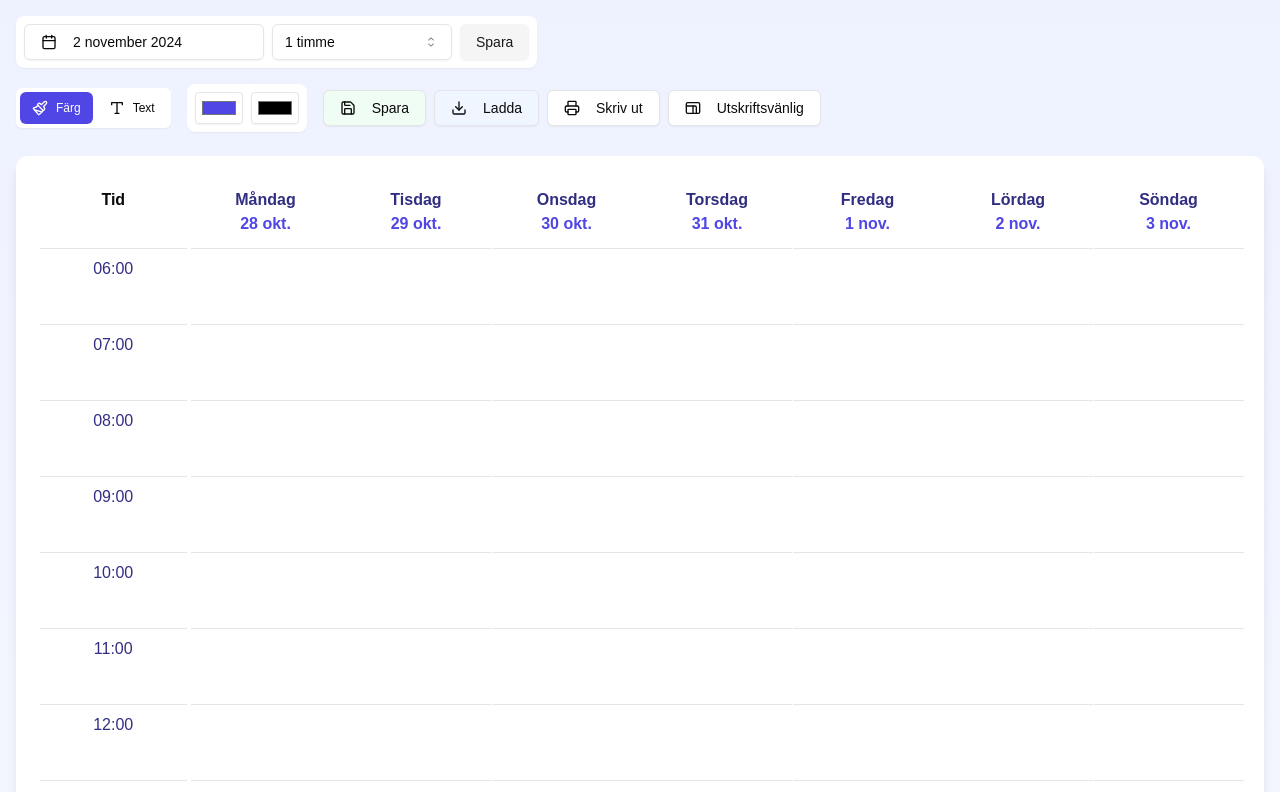
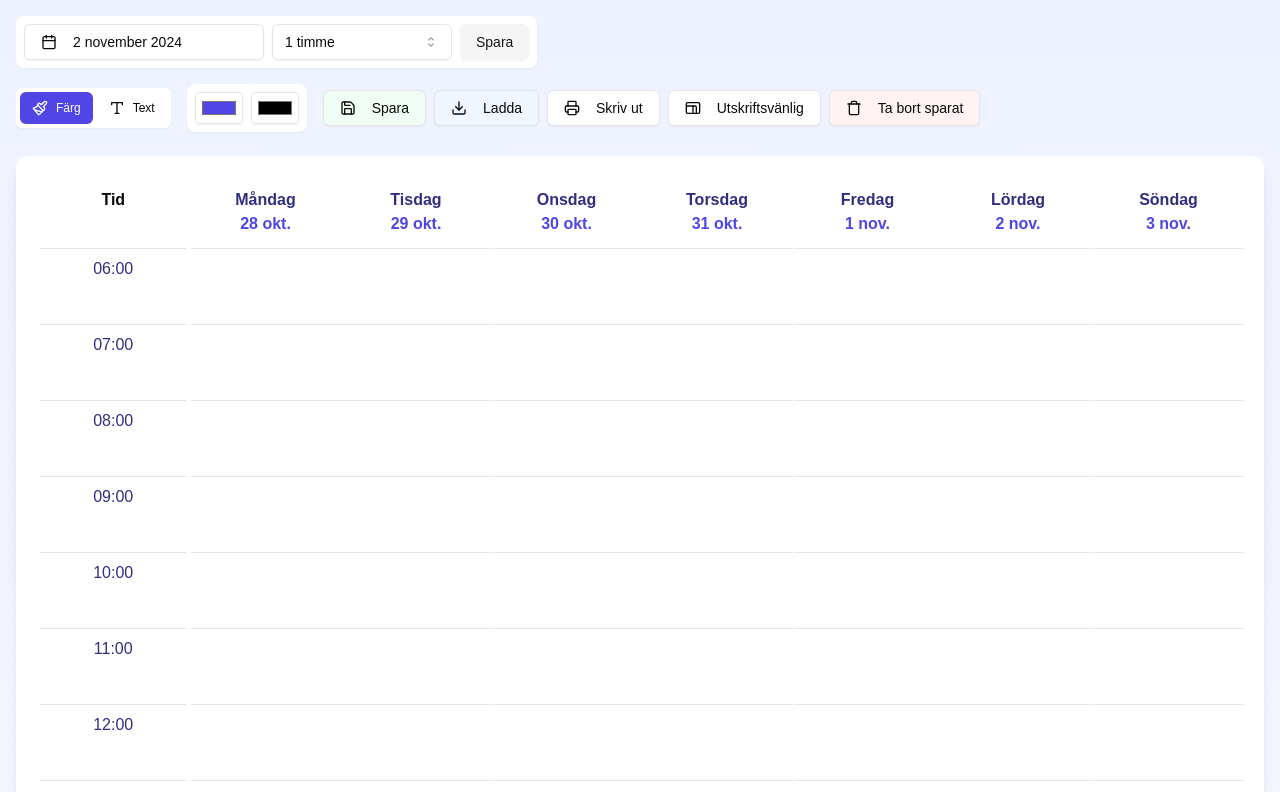
Before and after one commit to VidarSoder/vecko_planerare, a Next.js app: page / in a window 1280 px wide. Shown: the top 792 px of the page. Built offline with nearby package versions, Linux system fonts and the light colour scheme.

Commit message:
changed to swedish, updated options

```diff
--- a/components/weekly-planner.tsx
+++ b/components/weekly-planner.tsx
@@ -3,7 +3,7 @@
 import { useState, useEffect } from "react"
 import { format, addDays, startOfWeek, addMinutes } from "date-fns"
 import { sv } from "date-fns/locale"
-import { Calendar as CalendarIcon, Printer, Paintbrush, Type, Save, Download, Proportions } from "lucide-react"
+import { Calendar as CalendarIcon, Printer, Paintbrush, Type, Save, Download, Proportions, Trash } from "lucide-react"
 
 import { cn } from "@/lib/utils"
 import { Button } from "@/components/ui/button"
@@ -100,7 +100,7 @@ export function WeeklyPlannerComponent() {
     const scheduleNames = Object.keys(existingData)
 
     const scheduleName = prompt(
-      `Enter a name for your schedule:\nExisting schedules:\n${scheduleNames.join("\n")}`
+      `Ange ett namn för ditt schema:\nBefintliga scheman:\n${scheduleNames.join("\n")}`
     )
     if (!scheduleName) return
 
@@ -112,7 +112,7 @@ export function WeeklyPlannerComponent() {
 
     existingData[scheduleName] = data
     localStorage.setItem(STORAGE_KEY, JSON.stringify(existingData))
-    alert(`Schedule "${scheduleName}" saved!`)
+    alert(`Schema "${scheduleName}" sparat!`)
   }
 
   const handleLoad = () => {
@@ -120,15 +120,15 @@ export function WeeklyPlannerComponent() {
     const scheduleNames = Object.keys(existingData)
 
     if (scheduleNames.length === 0) {
-      alert("No saved schedules found.")
+      alert("Inga sparade scheman hittades.")
       return
     }
 
     const scheduleName = prompt(
-      `Enter the name of the schedule to load:\nExisting schedules:\n${scheduleNames.join("\n")}`
+      `Ange namnet på schemat att ladda:\nBefintliga scheman:\n${scheduleNames.join("\n")}`
     )
     if (!scheduleName || !existingData[scheduleName]) {
-      alert("Schedule not found.")
+      alert("Schema hittades inte.")
       return
     }
 
@@ -136,11 +136,33 @@ export function WeeklyPlannerComponent() {
     setSchedule(data.schedule)
     setDate(new Date(data.date))
     setInterval(data.interval)
-    alert(`Schedule "${scheduleName}" loaded!`)
+    alert(`Schema "${scheduleName}" laddat!`)
   }
 
   const handleProportions = () => {
     setIsPrintMode(!isPrintMode)
+  }
+
+  const handleDelete = () => {
+    const existingData = JSON.parse(localStorage.getItem(STORAGE_KEY) || "{}")
+    const scheduleNames = Object.keys(existingData)
+
+    if (scheduleNames.length === 0) {
+      alert("Inga sparade scheman hittades.")
+      return
+    }
+
+    const scheduleName = prompt(
+      `Ange namnet på schemat att ta bort:\nBefintliga scheman:\n${scheduleNames.join("\n")}`
+    )
+    if (!scheduleName || !existingData[scheduleName]) {
+      alert("Schema hittades inte.")
+      return
+    }
+
+    delete existingData[scheduleName]
+    localStorage.setItem(STORAGE_KEY, JSON.stringify(existingData))
+    alert(`Schema "${scheduleName}" borttaget!`)
   }
 
   return (
@@ -244,6 +266,10 @@ export function WeeklyPlannerComponent() {
               <Proportions className="mr-2 h-4 w-4" />
               Utskriftsvänlig
             </Button>
+            <Button onClick={handleDelete} variant="outline" className="bg-red-50 hover:bg-red-100">
+              <Trash className="mr-2 h-4 w-4" />
+              Ta bort sparat
+            </Button>
           </div>
         </div>
       </div>
```
